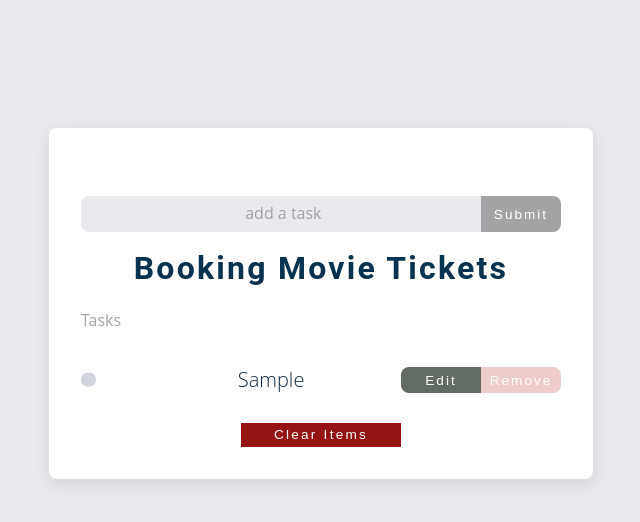
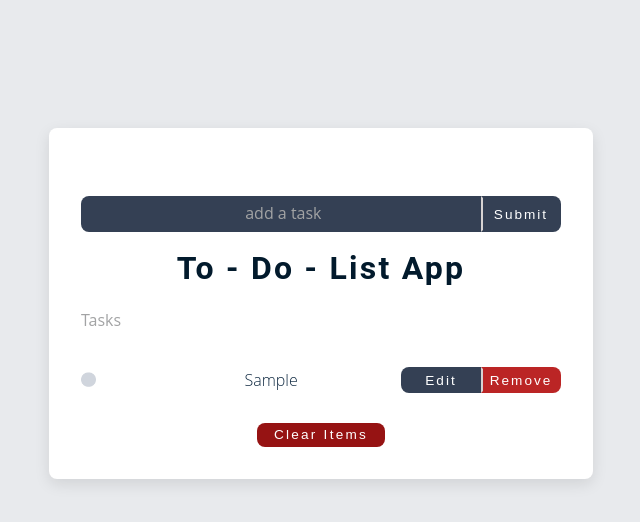
Before and after one commit to Abiodun-Animasahun/ToDoList-App, a plain HTML site: page index.html in a window 1280 px wide. Both pictures are taken after typing "Sample" into the empty fields and a click on the button "Submit". Shown: the whole page, without its empty margins (319-959 px from the left). Drawn offline with nearby package versions, Linux system fonts and the light colour scheme.

Commit message:
Initial commit

```diff
--- a/index.html
+++ b/index.html
@@ -4,7 +4,7 @@
     <meta charset="UTF-8" />
     <meta http-equiv="X-UA-Compatible" content="IE=edge" />
     <meta name="viewport" content="width=device-width, initial-scale=1.0" />
-    <title>Booking Movie Ticket</title>
+    <title>To - Do- List App</title>
     <!-- font-awesome -->
     <link
       rel="stylesheet"
@@ -26,7 +26,7 @@
       <!-- booking heading -->
       <div class="container">
         <div class="booking_title">
-          <h2>Booking Movie Tickets</h2>
+          <h2>To - Do - List App</h2>
         </div>
       </div>
       <p class="task_heading">Tasks</p>
--- a/main.css
+++ b/main.css
@@ -1,6 +1,6 @@
 :root {
   /* dark shades of primary color*/
-  --clr-primary-1: hsl(205, 86%, 17%);
+  --clr-primary-1: hsl(205, 91%, 9%);
   --clr-primary-2: hsl(205, 77%, 27%);
   --clr-primary-3: hsl(205, 72%, 37%);
   --clr-primary-4: hsl(205, 63%, 48%);
@@ -14,7 +14,7 @@
   --clr-primary-10: hsl(205, 100%, 96%);
   /* darkest grey - used for headings */
   --clr-grey-1: hsl(209, 61%, 16%);
-  --clr-grey-2: hsl(211, 39%, 23%);
+  --clr-grey-2: hsl(211, 69%, 16%);
   --clr-grey-3: hsl(209, 34%, 30%);
   --clr-grey-4: hsl(209, 28%, 39%);
   /* grey used for paragraphs */
@@ -26,7 +26,7 @@
   --clr-grey-10: hsl(200, 3%, 20%);
   --clr-white: #fff;
   --clr-red-dark: hsl(360, 67%, 44%);
-  --clr-red-light: hsl(360, 71%, 66%);
+  --clr-red-light: hsl(0, 63%, 22%);
   --clr-green-dark: hsl(125, 67%, 44%);
   --clr-green-light: hsl(125, 71%, 66%);
   --clr-black: #222;
@@ -157,7 +157,7 @@ p {
 #booking {
   padding: 0.45rem;
   padding-left: 1rem;
-  background: var(--clr-grey-8);
+  background-color: #344054;
   border-top-left-radius: var(--radius);
   border-bottom-left-radius: var(--radius);
   border-color: transparent;
@@ -171,8 +171,9 @@ p {
 }
 
 .submit_btn {
-  background: var(--clr-grey-5);
+  background-color: #344054;
   border-color: transparent;
+  border-left-color: #d7d3d3;
   flex: 0 0 5rem;
   display: grid;
   align-items: center;
@@ -188,7 +189,7 @@ p {
   color: var(--clr-white);
 }
 .submit_btn:hover {
-  background: var(--clr-grey-10);
+  background: var(--clr-primary-1);
   color: #fff;
 }
 
@@ -199,7 +200,7 @@ p {
   justify-content: end;
 }
 .edit_btn {
-  background: rgb(99, 108, 99);
+  background: #344054;
   border-color: transparent;
   flex: 0 0 5rem;
   display: grid;
@@ -215,12 +216,16 @@ p {
   font-size: 0.85rem;
   color: white;
 }
+.edit_btn:hover {
+  background: var(--clr-primary-1);
+}
 .remove_btn {
-  background: rgb(237, 204, 204);
+  background: var(--clr-red-dark);
   border-color: transparent;
   flex: 0 0 5rem;
   display: grid;
   align-items: center;
+  border-left-color: #d7d3d3;
   padding: 0.2rem;
   text-transform: capitalize;
   letter-spacing: 2px;
@@ -231,6 +236,9 @@ p {
   transition: var(--transition);
   font-size: 0.85rem;
   color: white;
+}
+.remove_btn:hover {
+  background: var(--clr-red-light);
 }
 
 .container {
@@ -292,9 +300,11 @@ input[type="text"] {
   padding-top: 20px;
 }
 .task-text {
-  font-weight: 300;
-  font-size: 20px;
+  font-weight: 200;
+  font-size: 16px;
   padding-top: 13px;
+  position: relative;
+  top: 3px;
 }
 
 .task_content {
@@ -341,7 +351,7 @@ input[type="text"] {
 
 .clear_btn {
   text-transform: capitalize;
-  width: 10rem;
+  width: 8rem;
   height: 1.5rem;
   display: grid;
   align-items: center;
@@ -356,6 +366,7 @@ input[type="text"] {
   margin-top: 1.25rem;
   color: #fff;
   background: rgb(150, 19, 19);
+  border-radius: 8px;
 }
 .clear_btn:hover {
   color: #fff;
```
